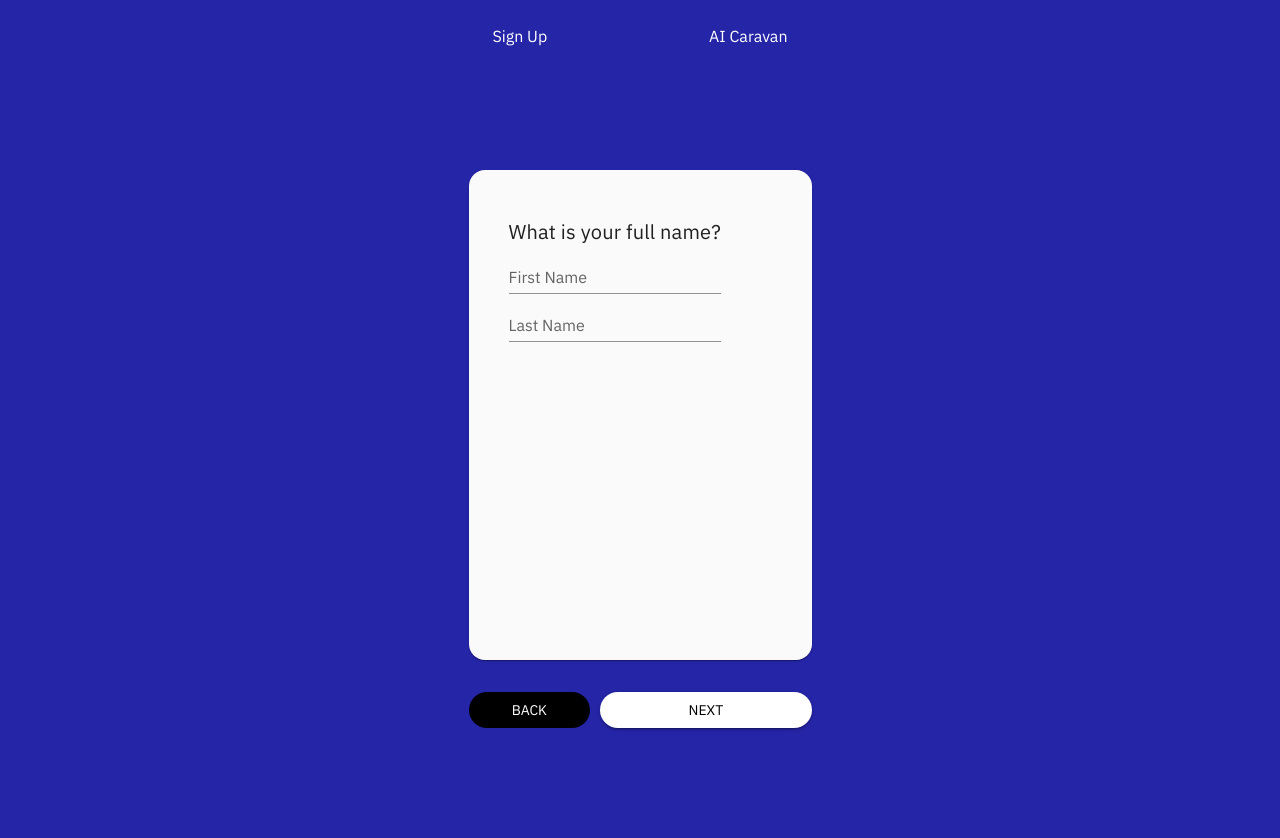
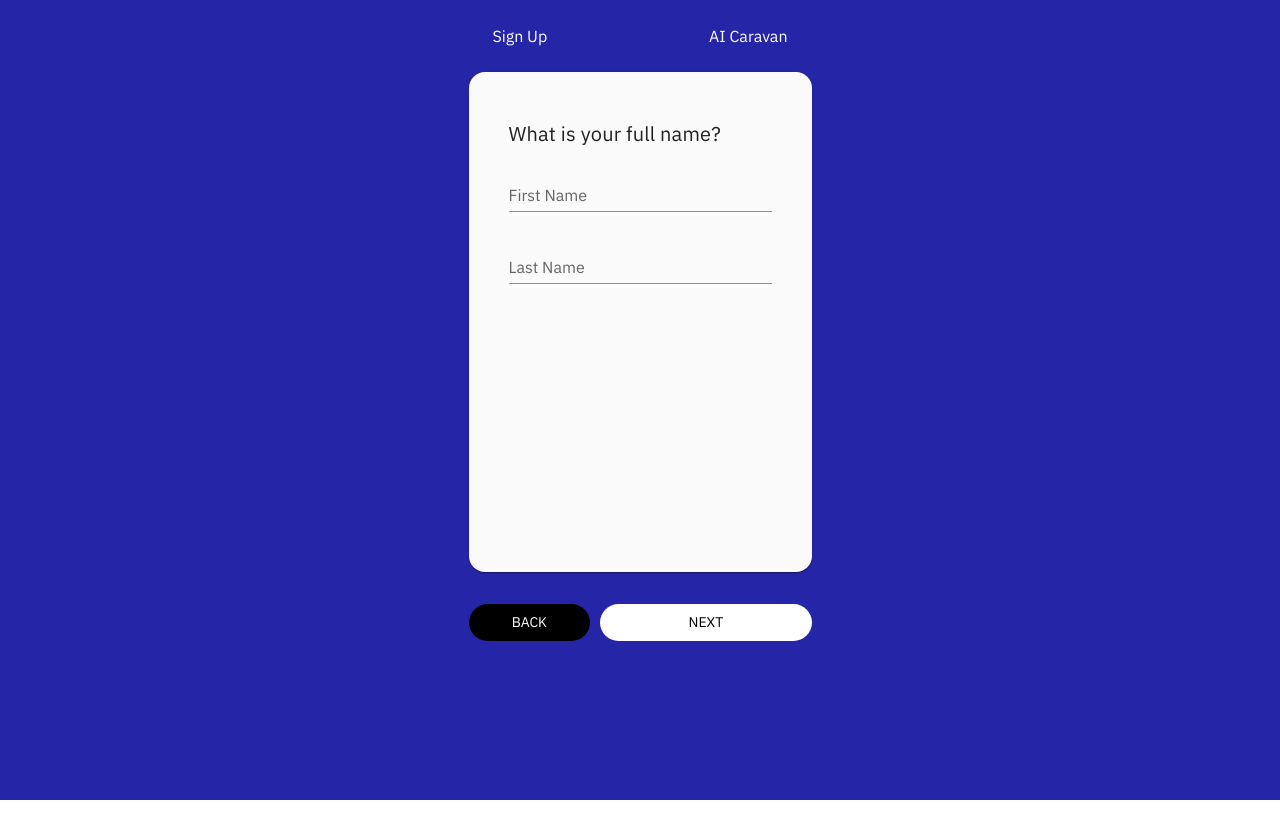
Before and after one commit to maria-osypova/ai-caravan, a Next.js app: page /public/onboarding in a window 1280 px wide. Shown: the top 838 px of the page. After the commit the page ends 800 px from the top, so only its background shows below. Built offline with nearby package versions, Linux system fonts and the light colour scheme.

Commit message:
done 80% of onbording page

```diff
--- a/components/OnboardingForm.js
+++ b/components/OnboardingForm.js
@@ -14,6 +14,89 @@ const onboardingQuestions = [
     question: "What is your email?",
     fields: [{ label: "Email", name: "email", type: "text", disabled: false }],
   },
+  {
+    question: "What is your current role and level?",
+    fields: [
+      { label: "Role", name: "role", type: "text", disabled: false },
+      {
+        label: "Level",
+        name: "level",
+        type: "select",
+        options: [
+          "Junior",
+          "Mid-Level",
+          "Senior",
+          "Lead",
+          "Principal",
+          "Head of",
+          "Director",
+          "Vice President",
+          "C-Level",
+          "Founder",
+          "Investor / Venture Capitalist",
+        ],
+      },
+      {
+        label: "What best describes your area of expertise?",
+        name: "expertise",
+        type: "select",
+        options: [
+          "AI&Data",
+          "Engineering",
+          "Business",
+          "Product",
+          "Marketing",
+          "Operations",
+          "Investments",
+        ],
+      },
+    ],
+  },
+  {
+    question: "Your company name?",
+    fields: [
+      { label: "Company name", name: "company", type: "text", disabled: false },
+      {
+        label: "I am currently between jobs",
+        name: "unemployed",
+        type: "checkbox",
+        disabled: false,
+      },
+    ],
+  },
+  {
+    question: "What is your main goal in joining this community?",
+    fields: [
+      {
+        label: "Primary goal",
+        name: "goal",
+        type: "select",
+        options: [
+          "A new job opportunity",
+          "Career growth support and mentorship",
+          "Onboarding to local ecosystem",
+          "New connections and friends",
+          "Finding a co-founder",
+          "Seeking investment for startup",
+          "Seeking a project to invest in",
+          "Hiring talent",
+          "Exploring AI & Data",
+        ],
+      },
+    ],
+  },
+  {
+    question: "What is your city?",
+    fields: [
+      { label: "City name", name: "city", type: "text", disabled: false },
+    ],
+  },
+  {
+    question: "What is your LinkedIn?",
+    fields: [
+      { label: "Link", name: "linkedin", type: "text", disabled: false },
+    ],
+  },
 ];
 
 const OnboardingForm = () => {
@@ -24,6 +107,13 @@ const OnboardingForm = () => {
     setNewUserData((prevNewUserData) => ({
       ...prevNewUserData,
       [name]: value,
+    }));
+  };
+
+  const handleCheckboxChange = (name, checked) => {
+    setNewUserData((prevNewUserData) => ({
+      ...prevNewUserData,
+      [name]: checked,
     }));
   };
 
@@ -41,6 +131,15 @@ const OnboardingForm = () => {
     }
   };
 
+  const allFieldsFilled = onboardingQuestions[
+    currentOnboardingCard
+  ].fields.every((field) => {
+    if (field.name === "company" || field.name === "unemployed") {
+      return newUserData["company"]?.trim() !== "" || newUserData["unemployed"];
+    }
+    return newUserData[field.name] && newUserData[field.name].trim() !== "";
+  });
+
   return (
     <div
       style={{
@@ -48,19 +147,7 @@ const OnboardingForm = () => {
         flexDirection: "column",
         alignItems: "center",
         padding: "0 16px",
-        minHeight: "100vh",
-        justifyContent: "center",
-      }}
-    >
-      <div
-        style={{
-          display: "flex",
-          flexDirection: "column",
-          alignItems: "center",
-          width: "100%",
-          maxWidth: "343px",
         minHeight: "400px",
-          justifyContent: "space-between",
       }}
     >
       <OnboardingCard
@@ -70,7 +157,9 @@ const OnboardingForm = () => {
             ...field,
             value: newUserData[field.name] || "",
             onChange: (event) =>
-                handleInputChange(field.name, event.target.value),
+              field.type === "checkbox"
+                ? handleCheckboxChange(field.name, event.target.checked)
+                : handleInputChange(field.name, event.target.value),
           })
         )}
       />
@@ -102,6 +191,7 @@ const OnboardingForm = () => {
           variant="contained"
           color="primary"
           onClick={handleNext}
+          disabled={!allFieldsFilled}
           style={{
             flex: 2,
             backgroundColor: "white",
@@ -115,7 +205,6 @@ const OnboardingForm = () => {
         </Button>
       </div>
     </div>
-    </div>
   );
 };
 
--- a/components/OnbordingCard.js
+++ b/components/OnbordingCard.js
@@ -1,5 +1,16 @@
 import React from "react";
-import { Card, CardContent, Typography, TextField } from "@mui/material";
+import {
+  Card,
+  CardContent,
+  Typography,
+  TextField,
+  Select,
+  MenuItem,
+  FormControl,
+  InputLabel,
+  Checkbox,
+  FormControlLabel,
+} from "@mui/material";
 
 const OnboardingCard = ({ question, fields }) => {
   return (
@@ -7,7 +18,7 @@ const OnboardingCard = ({ question, fields }) => {
       style={{
         display: "flex",
         width: "343px",
-        height: "490px",
+        height: "500px",
         padding: "32px 24px",
         flexDirection: "column",
         alignItems: "flex-start",
@@ -33,16 +44,47 @@ const OnboardingCard = ({ question, fields }) => {
           {question}
         </Typography>
         {fields.map((field, index) => (
+          <FormControl variant="standard" key={index} fullWidth margin="normal">
+            {field.type === "text" && (
               <TextField
-            key={index}
                 label={field.label}
                 variant="standard"
                 fullWidth
                 name={field.name}
                 value={field.value}
                 onChange={field.onChange}
-            style={{ display: field.disabled ? "none" : "block" }}
               />
+            )}
+            {field.type === "select" && (
+              <>
+                <InputLabel>{field.label}</InputLabel>
+                <Select
+                  label={field.label}
+                  name={field.name}
+                  value={field.value}
+                  onChange={field.onChange}
+                >
+                  {field.options.map((option, idx) => (
+                    <MenuItem key={idx} value={option}>
+                      {option}
+                    </MenuItem>
+                  ))}
+                </Select>
+              </>
+            )}
+            {field.type === "checkbox" && (
+              <FormControlLabel
+                control={
+                  <Checkbox
+                    checked={field.value}
+                    onChange={field.onChange}
+                    name={field.name}
+                  />
+                }
+                label={field.label}
+              />
+            )}
+          </FormControl>
         ))}
       </CardContent>
     </Card>
--- a/pages/_app.js
+++ b/pages/_app.js
@@ -1,13 +1,8 @@
 import GlobalStyle from "../styles/GlobalStyle";
 import { SWRConfig } from "swr";
 import Layout from "@/components/Layout";
-import "../styles/globals.css";
-import { useRouter } from "next/router";
 
 export default function App({ Component, pageProps }) {
-  const router = useRouter();
-  const isPublicPage = router.pathname.startsWith("/public");
-
   return (
     <SWRConfig
       value={{
@@ -20,17 +15,10 @@ export default function App({ Component, pageProps }) {
         },
       }}
     >
-      <div
-        style={{
-          backgroundColor: isPublicPage ? "#2525A7" : "white",
-          minHeight: "100vh",
-        }}
-      >
-        <Layout>
-          <GlobalStyle />
-          <Component {...pageProps} />
-        </Layout>
-      </div>
+      <Layout>
+        <GlobalStyle />
+        <Component {...pageProps} />
+      </Layout>
     </SWRConfig>
   );
 }
```
Lines whose indentation alone changed are shown as unchanged.
